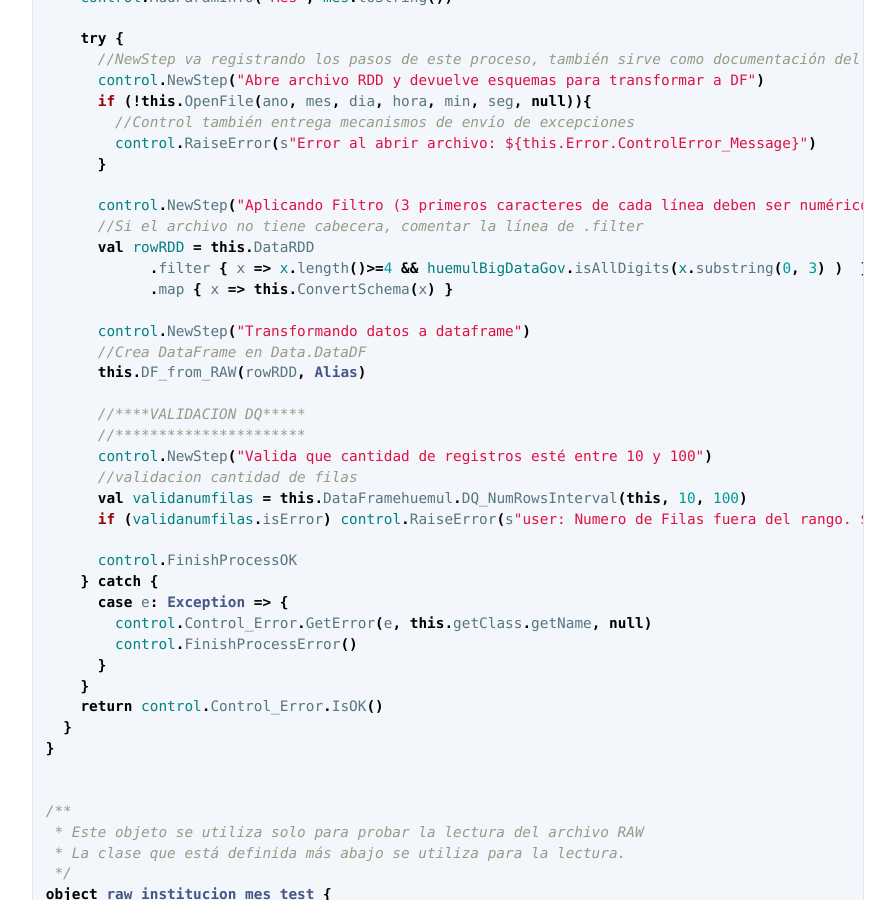
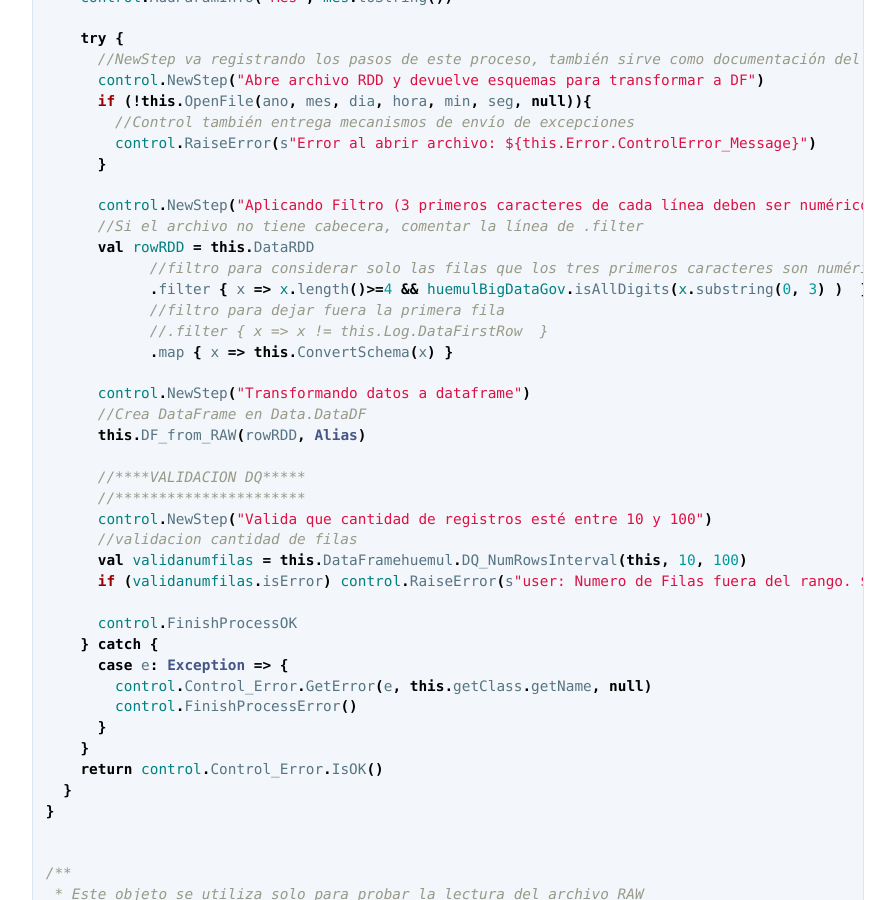
Before and after one commit to HuemulSolutions/HuemulSolutions.github.io, a Jekyll site: the page built from ejemplos.md, in a window 1280 px wide and 900 px high, scrolled down 1686 px. Shown: the whole window, without its empty margins (192-1087 px from the left). Built offline with Jekyll 4.4.1, drawn with Linux system fonts in a browser that asks for light colours; our own code applies the rules of GitHub Pages for plain Markdown files.

Commit message:
Update ejemplos.md

```diff
--- a/ejemplos.md
+++ b/ejemplos.md
@@ -82,7 +82,10 @@
       control.NewStep("Aplicando Filtro (3 primeros caracteres de cada línea deben ser numéricos)")
       //Si el archivo no tiene cabecera, comentar la línea de .filter
       val rowRDD = this.DataRDD
+            //filtro para considerar solo las filas que los tres primeros caracteres son numéricos
             .filter { x => x.length()>=4 && huemulBigDataGov.isAllDigits(x.substring(0, 3) )  }
+            //filtro para dejar fuera la primera fila
+            //.filter { x => x != this.Log.DataFirstRow  }
             .map { x => this.ConvertSchema(x) }
 
       control.NewStep("Transformando datos a dataframe")
```
